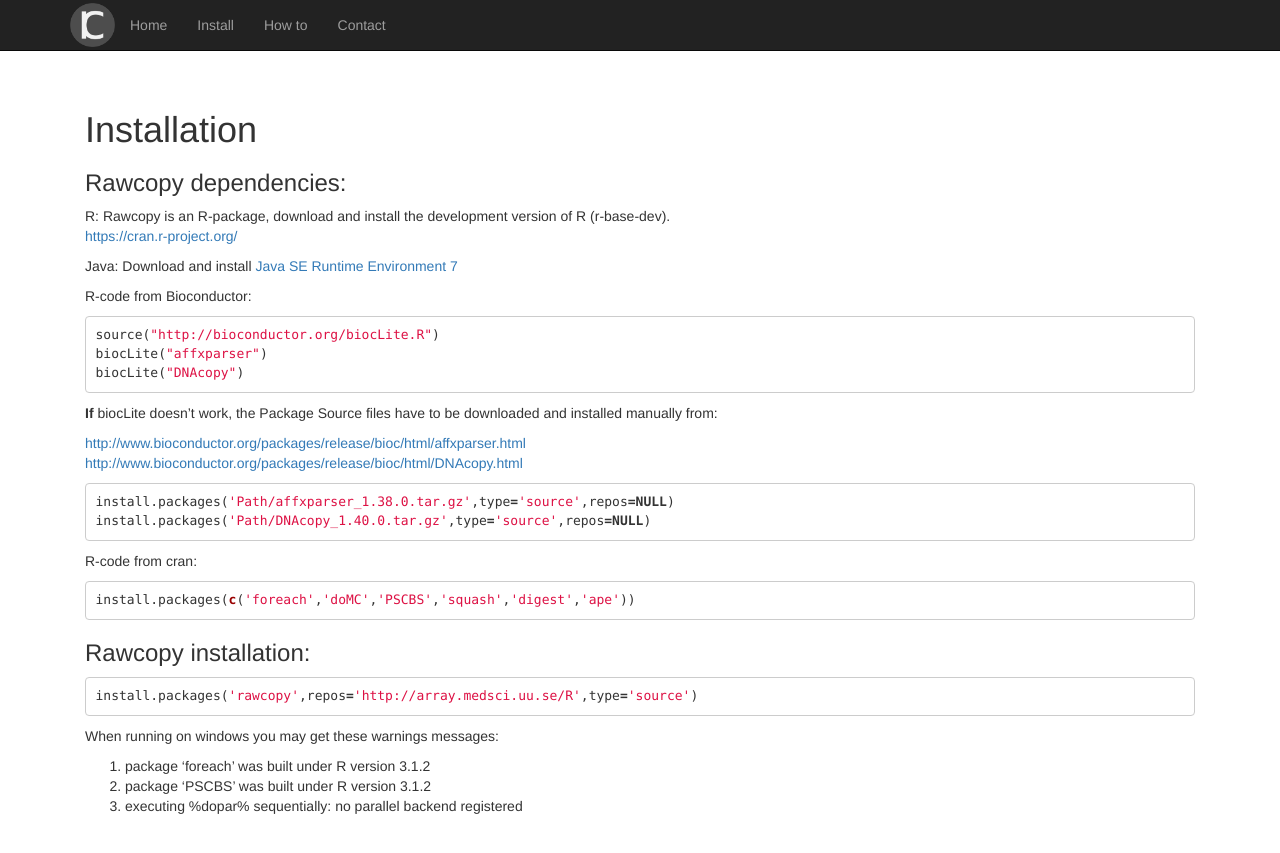
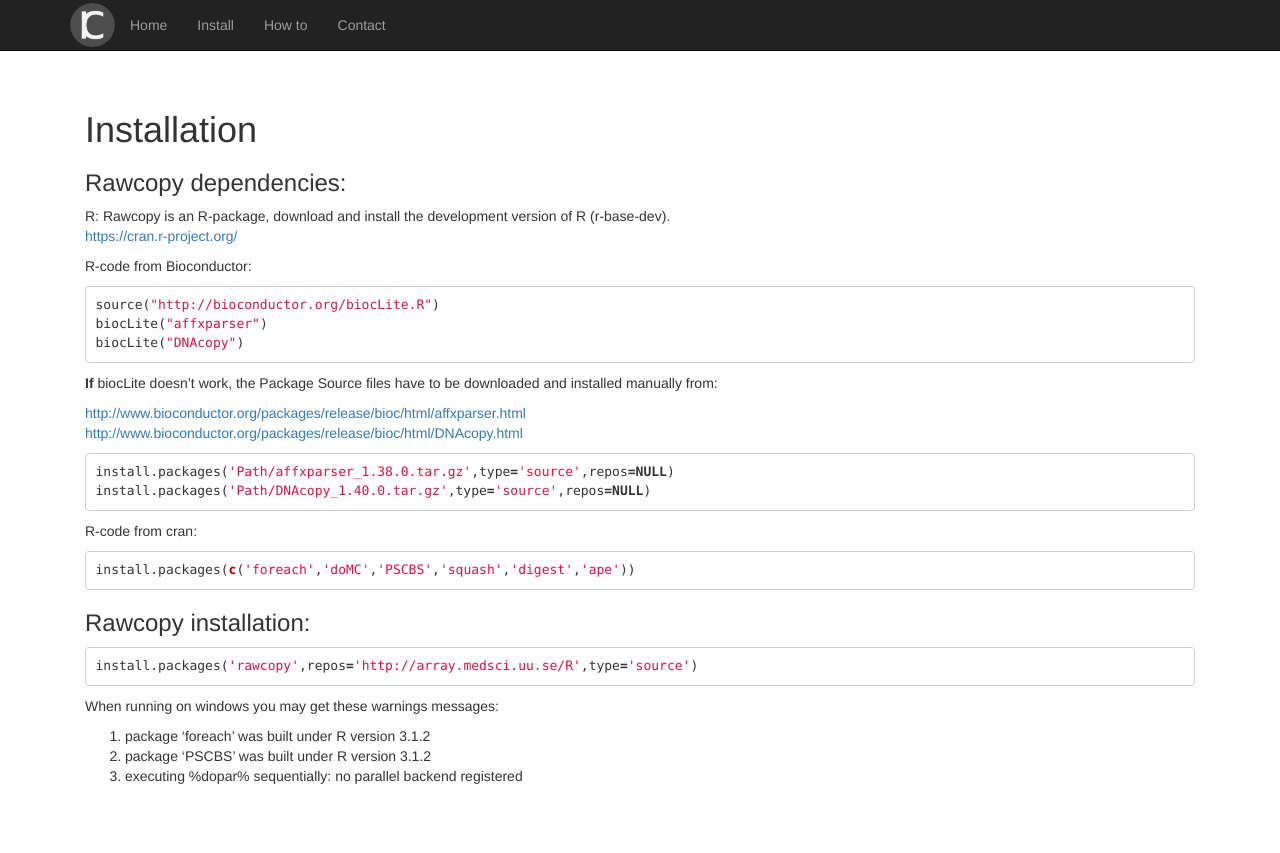
Before and after one commit to rawcopy/rawcopy.github.io, a Jekyll site: the page built from install.md, in a window 1280 px wide. Shown: the top 853 px of the page. Built offline with Jekyll 4.4.1, drawn with Linux system fonts in a browser that asks for light colours; nearby versions of some CDN libraries; Markdown is read by kramdown in place of the engine named in the settings.

Commit message:
Update install.md

```diff
--- a/install.md
+++ b/install.md
@@ -9,11 +9,6 @@
 R:
 Rawcopy is an R-package, download and install the development version of R (r-base-dev).
 <a href='https://cran.r-project.org/'>https://cran.r-project.org/</a>
-
-Java:
-Download and install
-<a href="http://www.oracle.com/technetwork/java/javase/downloads/jre7-downloads-1880261.html">
-Java SE Runtime Environment 7</a>
 
 
 R-code from Bioconductor:
```
